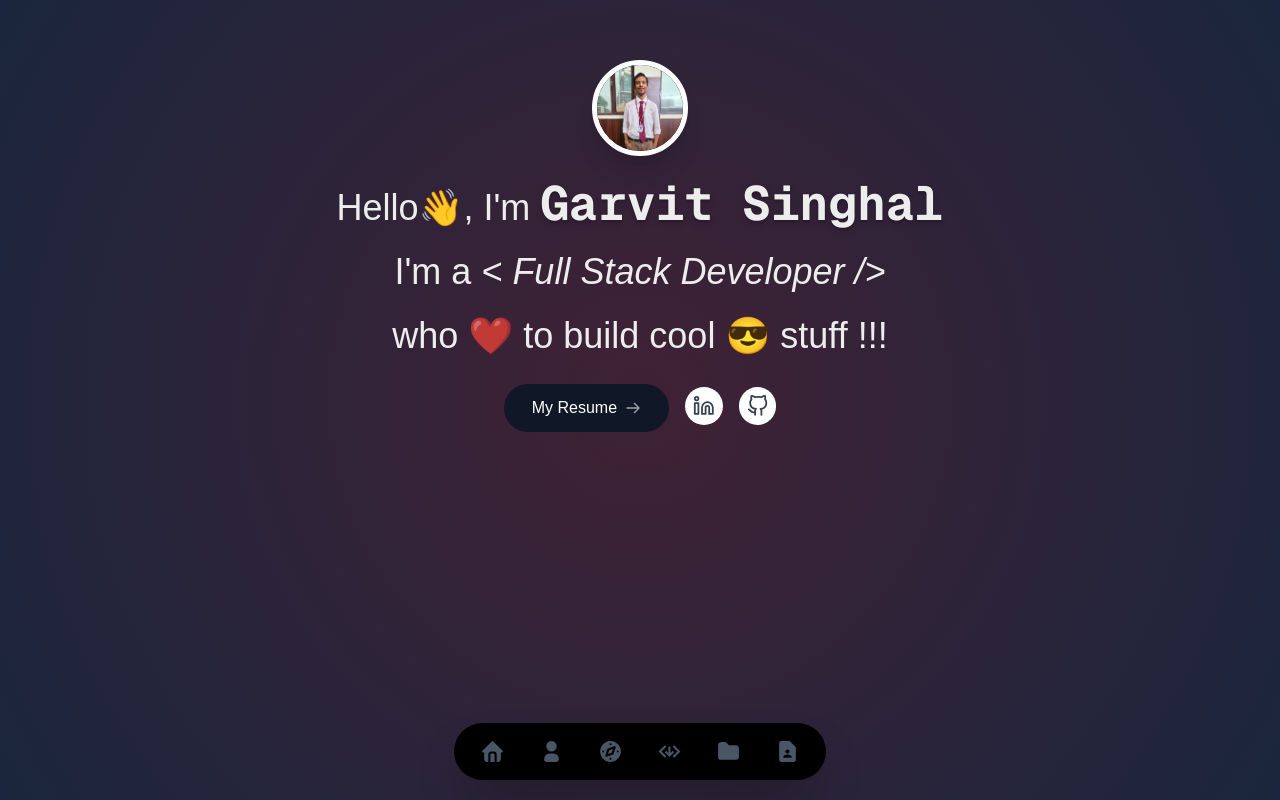
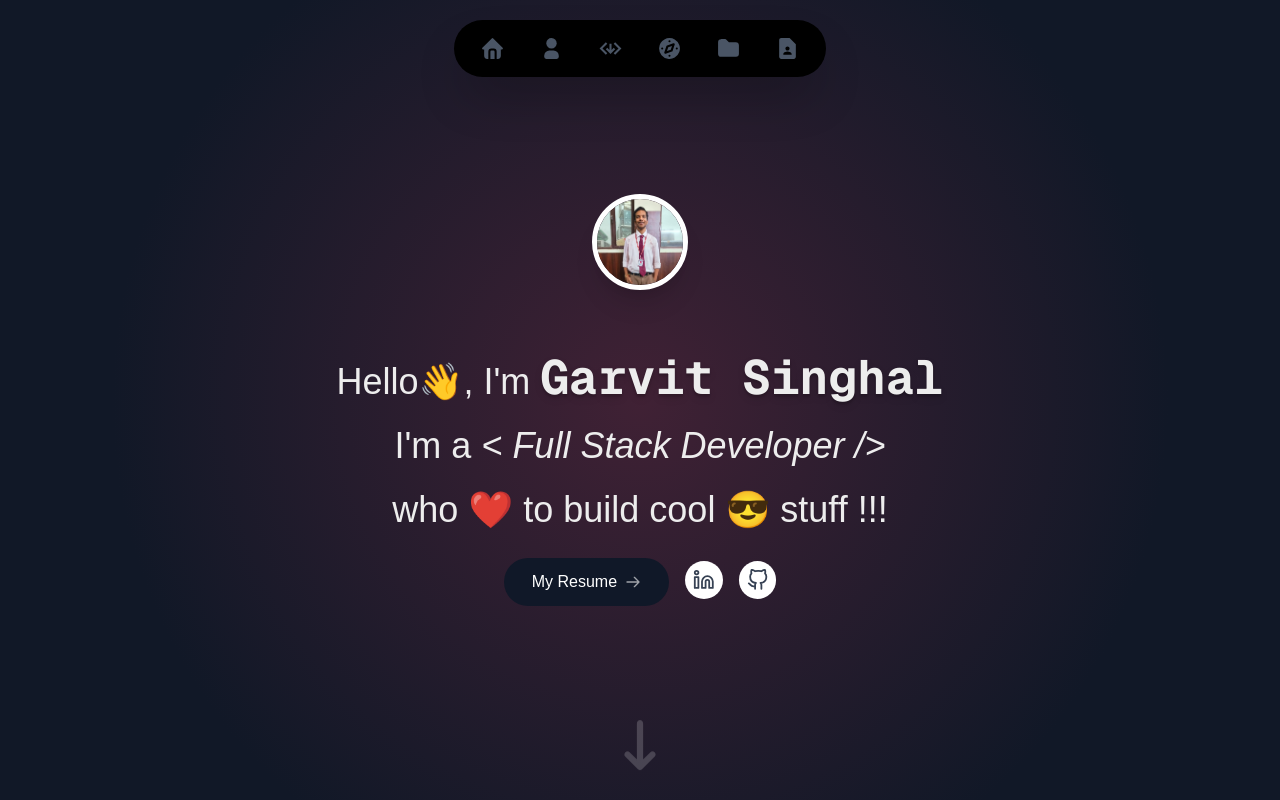
Before and after one commit to singhalgarvit/PortfolioV2, a Next.js app: page / in a window 1280 px wide. Shown: the top 800 px of the page. Built offline with nearby package versions, Linux system fonts and the light colour scheme.

Commit message:
Created:About Page

```diff
--- a/src/app/globals.css
+++ b/src/app/globals.css
@@ -3,6 +3,9 @@
 :root {
   --background: #111827;
   --foreground: #ededed;
+}
+html{
+  scroll-behavior: smooth;
 }
 
 @theme inline {
@@ -23,4 +26,5 @@ body {
   background: var(--background);
   color: var(--foreground);
   font-family: Arial, Helvetica, sans-serif;
+  overflow-x: hidden;
 }
--- a/src/app/page.tsx
+++ b/src/app/page.tsx
@@ -1,11 +1,13 @@
+import About from "@/components/about";
 import Intro from "@/components/home";
 import NavBar from "@/components/navBar";
 
 export default function Home() {
   return (
-    <>
+    <div className="items-center">
       <Intro/>
       <NavBar />
-    </>
+      <About/>
+    </div>
   );
 }
--- /dev/null
+++ b/src/components/about.tsx
@@ -0,0 +1,22 @@
+function About() {
+  return (
+    <div
+      id="about"
+      className=" h-screen mt-9 p-3 md:p-15 justify-items-center flex flex-col justify-center items-center gap-3.5"
+    >
+      <h1 className="text-3xl md:text-5xl">About Me</h1>
+      <p className=" p-3 sm:px-40 text-center text-xl sm:text-2xl tracking-wider leading-9 sm:leading-12">
+        Hey! This is Garvit Singhal, a passionate and dedicated third‑year
+        engineering student at SKIT, Jaipur, with a strong interest in web
+        development. My journey into the world of technology began with a simple
+        curiosity — understanding how websites work — which gradually led me to
+        explore the depths of backend development. Currently, I’m honing my
+        skills in Node.js, MongoDB, and Express, focusing on building robust and
+        efficient web applications. I find great joy in turning ideas into
+        interactive, user‑friendly digital experiences.
+      </p>
+    </div>
+  );
+}
+
+export default About;
--- a/src/components/home.tsx
+++ b/src/components/home.tsx
@@ -3,12 +3,13 @@ import garvit from "@/assets/garvit.jpeg";
 import {HiOutlineArrowRight} from "react-icons/hi";
 import {LuLinkedin} from "react-icons/lu";
 import { FiGithub } from "react-icons/fi";
+import { FaArrowDownLong } from "react-icons/fa6";
 
 function Home() {
   return (
     <div
       id="home"
-      className="w-screen h-screen justify-items-center  p-3 md:p-15 bg-[radial-gradient(circle,rgba(252,70,107,0.2)_0%,rgba(63,94,151,0.2)_100%)]"
+      className="w-screen h-screen flex flex-col justify-center items-center  bg-[radial-gradient(circle,rgba(252,70,107,0.2)_0%,rgba(17,24,39,0.2)_70%)]"
     >
       <Image
         src={garvit}
@@ -20,7 +21,7 @@ function Home() {
         priority={true}
         className="h-24 w-24 rounded-full object-cover border-[0.35rem] border-white shadow-xl"
       />
-      <div className="mt-5 text-2xl sm:text-4xl text-center leading-12 sm:leading-16">
+      <div className="mt-15 text-2xl sm:text-4xl text-center leading-12 sm:leading-16">
         Hello👋, I&apos;m{" "}
         <b className="text-3xl sm:text-5xl text-shadow-lg font-mono"> Garvit Singhal </b>
         <br />
@@ -56,6 +57,7 @@ function Home() {
           <FiGithub />
         </a>
       </div>
+      <FaArrowDownLong size={50} className="opacity-20 absolute bottom-5 left-1/2 -translate-x-1/2 animate-bounce"/>
     </div>
   );
 }
--- a/src/components/navBar.tsx
+++ b/src/components/navBar.tsx
@@ -1,21 +1,50 @@
+"use client"
+
 import {TbHomeFilled} from "react-icons/tb";
-import { TbUserFilled } from "react-icons/tb";
-import { TbCompassFilled } from "react-icons/tb";
-import { IoMdCodeDownload } from "react-icons/io";
-import { TbFolderFilled } from "react-icons/tb";
-import { MdContactPage } from "react-icons/md";
+import {TbUserFilled} from "react-icons/tb";
+import {TbCompassFilled} from "react-icons/tb";
+import {IoMdCodeDownload} from "react-icons/io";
+import {TbFolderFilled} from "react-icons/tb";
+import {MdContactPage} from "react-icons/md";
+import {IconContext} from "react-icons";
 
 function NavBar() {
   return (
-    <div className="fixed bottom-2 md:bottom-5 left-1/2 -translate-x-1/2 p-4 rounded-4xl w-auto bg-black shadow-2xl/30 ">
-      <div className="flex content-between md:gap-3.5 justify-center w-fit ">
-        <a href="#home"><TbHomeFilled size={25} title="Home" className="mx-2.5 text-gray-600 hover:text-white cursor-pointer duration-300" /></a>
-        <a href="#about"><TbUserFilled size={25} title="About" className="mx-2.5 text-gray-600 hover:text-white cursor-pointer duration-300" /></a>
-        <a href="#experience"><TbCompassFilled size={25} title="Experience" className="mx-2.5 text-gray-600 hover:text-white cursor-pointer duration-300" /></a>
-        <a href="#skills"><IoMdCodeDownload size={25} title="Skills" className="mx-2.5 text-gray-600 hover:text-white cursor-pointer duration-300" /></a>
-        <a href="#projects"><TbFolderFilled size={25} title="Projects" className="mx-2.5 text-gray-600 hover:text-white cursor-pointer duration-300" /></a>
-        <a href="#contact"><MdContactPage size={25} title="Contact" className="mx-2.5 text-gray-600 hover:text-white cursor-pointer duration-300" /></a>
-      </div>
+    <div className="fixed top-2 md:top-5 left-1/2 -translate-x-1/2 p-4 rounded-4xl w-auto bg-black shadow-2xl/30 ">
+      <IconContext.Provider value={{size:"25", className: "mx-2.5 text-gray-600 hover:text-white active:text-black cursor-pointer duration-300"}}>
+        <div className="flex content-between md:gap-3.5 justify-center w-fit ">
+          <a href="#home">
+            <TbHomeFilled
+              title="Home"
+            />
+          </a>
+          <a href="#about">
+            <TbUserFilled
+              title="About"
+            />
+          </a>
+          <a href="#skills">
+            <IoMdCodeDownload
+              title="Skills"
+            />
+          </a>
+          <a href="#experience">
+            <TbCompassFilled
+              title="Experience"
+            />
+          </a>
+          <a href="#projects">
+            <TbFolderFilled
+              title="Projects"
+            />
+          </a>
+          <a href="#contact">
+            <MdContactPage
+              title="Contact"
+            />
+          </a>
+        </div>
+      </IconContext.Provider>
     </div>
   );
 }
```
